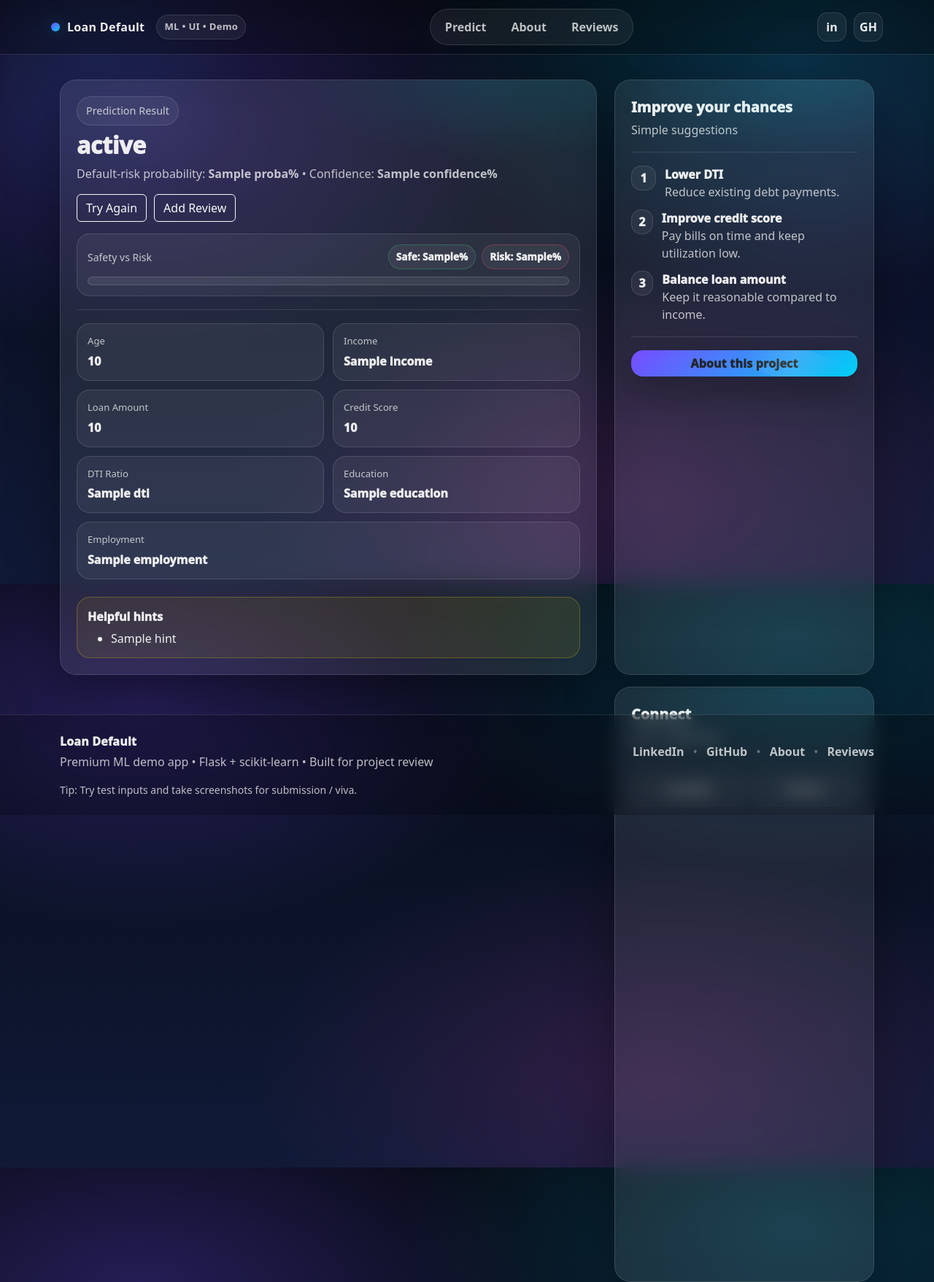
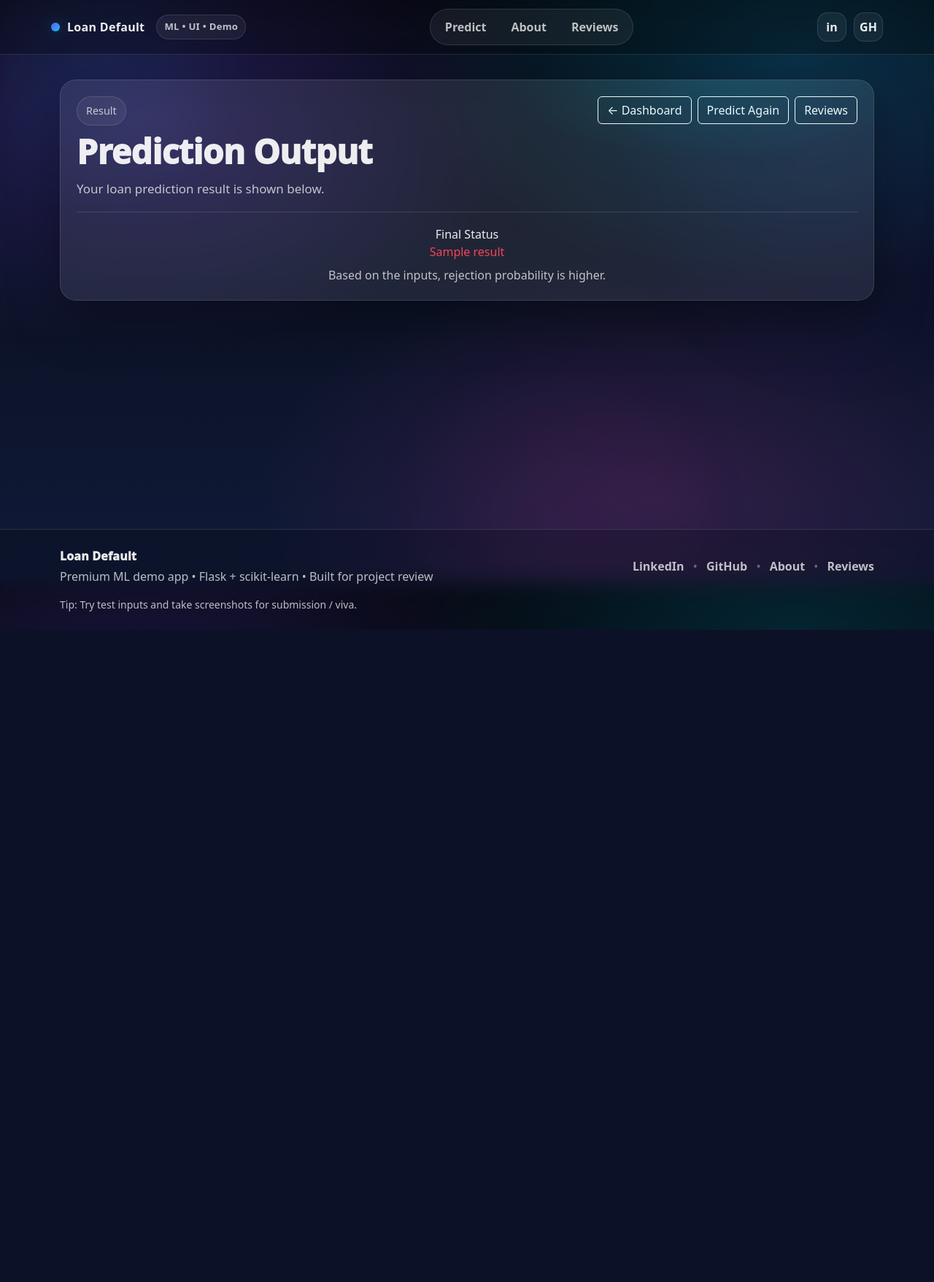
Before and after one commit to Bhavy123321/M.L---Project, a Flask app: template templates/result.html in a window 1280 px wide. Shown: the whole page at 73% size. After the commit the page ends 863 px from the top, so only its background shows below. Run offline with Flask 3, Linux system fonts and the light colour scheme; the template is opened without the code that fills it: most values are stand-ins (such as "Sample title", 1, 10 or a date in 2020).

Commit message:
Update result.html

```diff
--- a/templates/result.html
+++ b/templates/result.html
@@ -4,127 +4,39 @@
 {% block content %}
 <section class="heroWrap">
   <div class="container">
-    <div class="row g-4">
+    <div class="glassCard">
 
-      <div class="col-lg-8">
-        <div class="glassCard">
-          <div class="resultTop">
-            <div>
-              <div class="pill">Prediction Result</div>
-              <h2 class="resultTitle mt-2">{{ status }}</h2>
+      <!-- TOP BAR -->
+      <div class="d-flex justify-content-between align-items-start flex-wrap gap-2">
+        <div>
+          <div class="pill">Result</div>
+          <h2 class="heroTitle mt-2">Prediction Output</h2>
+          <p class="heroText mb-0">Your loan prediction result is shown below.</p>
+        </div>
 
-              <div class="text-soft mt-1">
-                {% if proba is not none %}
-                  Default-risk probability: <b>{{ proba }}%</b>
-                  {% if confidence is not none %}
-                    • Confidence: <b>{{ confidence }}%</b>
-                  {% endif %}
-                {% else %}
-                  Probability not available
-                {% endif %}
-              </div>
-            </div>
-
-            <div class="resultBtns">
-              <a class="btn btn-outline-light" href="/">Try Again</a>
-              <a class="btn btn-outline-light" href="/reviews">Add Review</a>
-            </div>
-          </div>
-
-          {% if safe_pct is not none and risk_pct is not none %}
-            <div class="meterWrap mt-3">
-              <div class="meterHead">
-                <div class="text-soft small">Safety vs Risk</div>
-                <div class="meterNums">
-                  <span class="chip ok">Safe: {{ safe_pct }}%</span>
-                  <span class="chip bad">Risk: {{ risk_pct }}%</span>
-                </div>
-              </div>
-              <div class="meter">
-                <div class="meterSafe" style="width: {{ safe_pct }}%"></div>
-                <div class="meterRisk" style="width: {{ risk_pct }}%"></div>
-              </div>
-            </div>
-          {% endif %}
-
-          <div class="divider"></div>
-
-          <div class="grid2">
-            <div class="kv"><div class="k">Age</div><div class="v">{{ age }}</div></div>
-            <div class="kv"><div class="k">Income</div><div class="v">{{ income }}</div></div>
-            <div class="kv"><div class="k">Loan Amount</div><div class="v">{{ loan_amount }}</div></div>
-            <div class="kv"><div class="k">Credit Score</div><div class="v">{{ credit_score }}</div></div>
-            <div class="kv"><div class="k">DTI Ratio</div><div class="v">{{ dti }}</div></div>
-            <div class="kv"><div class="k">Education</div><div class="v">{{ education }}</div></div>
-            <div class="kv wide"><div class="k">Employment</div><div class="v">{{ employment }}</div></div>
-          </div>
-
-          {% if hints %}
-            <div class="hintBox mt-4">
-              <div class="hintTitle">Helpful hints</div>
-              <ul class="mb-0">
-                {% for h in hints %}
-                  <li>{{ h }}</li>
-                {% endfor %}
-              </ul>
-            </div>
-          {% endif %}
-
+        <!-- ✅ NAV BUTTONS -->
+        <div class="d-flex gap-2 flex-wrap">
+          <a class="btn btn-outline-light" href="{{ url_for('dashboard') }}">← Dashboard</a>
+          <a class="btn btn-outline-light" href="{{ url_for('predict') }}">Predict Again</a>
+          <a class="btn btn-outline-light" href="{{ url_for('reviews') }}">Reviews</a>
         </div>
       </div>
 
-      <div class="col-lg-4">
-        <div class="glassCard">
-          <div class="cardTitle">Improve your chances</div>
-          <div class="cardSub mt-1">Simple suggestions</div>
+      <div class="divider"></div>
 
-          <div class="divider"></div>
+      <!-- RESULT -->
+      <div class="featureCard2 text-center">
+        <div class="f2Top">Final Status</div>
 
-          <div class="steps">
-            <div class="step">
-              <div class="stepNum">1</div>
-              <div>
-                <div class="stepTitle">Lower DTI</div>
-                <div class="text-soft">Reduce existing debt payments.</div>
-              </div>
-            </div>
+        {% if prediction == 0 %}
+          <div class="f2Big" style="color: rgba(46, 213, 115, .95);">{{ result }}</div>
+          <div class="text-soft mt-2">Looks good — based on input values, approval probability is higher.</div>
+        {% else %}
+          <div class="f2Big" style="color: rgba(255, 71, 87, .95);">{{ result }}</div>
+          <div class="text-soft mt-2">Based on the inputs, rejection probability is higher.</div>
+        {% endif %}
+      </div>
 
-            <div class="step">
-              <div class="stepNum">2</div>
-              <div>
-                <div class="stepTitle">Improve credit score</div>
-                <div class="text-soft">Pay bills on time and keep utilization low.</div>
-              </div>
-            </div>
-
-            <div class="step">
-              <div class="stepNum">3</div>
-              <div>
-                <div class="stepTitle">Balance loan amount</div>
-                <div class="text-soft">Keep it reasonable compared to income.</div>
-              </div>
-            </div>
-          </div>
-
-          <div class="divider"></div>
-
-          <a class="btn btnGlow w-100" href="/about">
-            About this project
-            <span class="btnShine"></span>
-          </a>
-        </div>
-
-        <div class="glassCard mt-3">
-          <div class="cardTitle">Connect</div>
-          <div class="cardSub mt-1">Let’s collaborate</div>
-          <div class="divider"></div>
-          <div class="d-flex gap-2">
-            <a class="qBtn flex-fill text-center" href="{{ social.linkedin }}" target="_blank" rel="noreferrer">LinkedIn</a>
-            <a class="qBtn flex-fill text-center" href="{{ social.github }}" target="_blank" rel="noreferrer">GitHub</a>
-          </div>
-        </div>
-
-      </div>
     </div>
   </div>
 </section>
```
